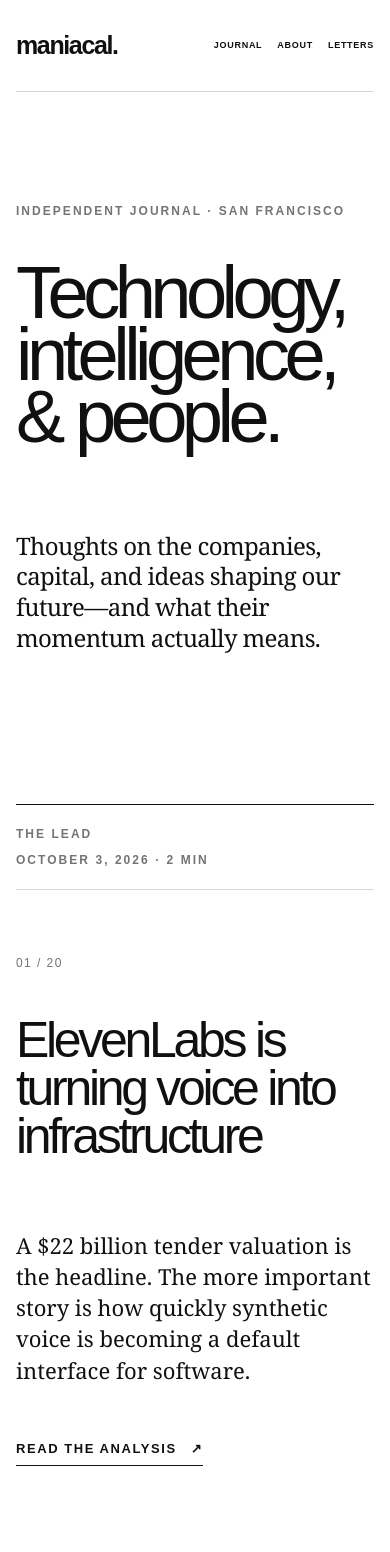
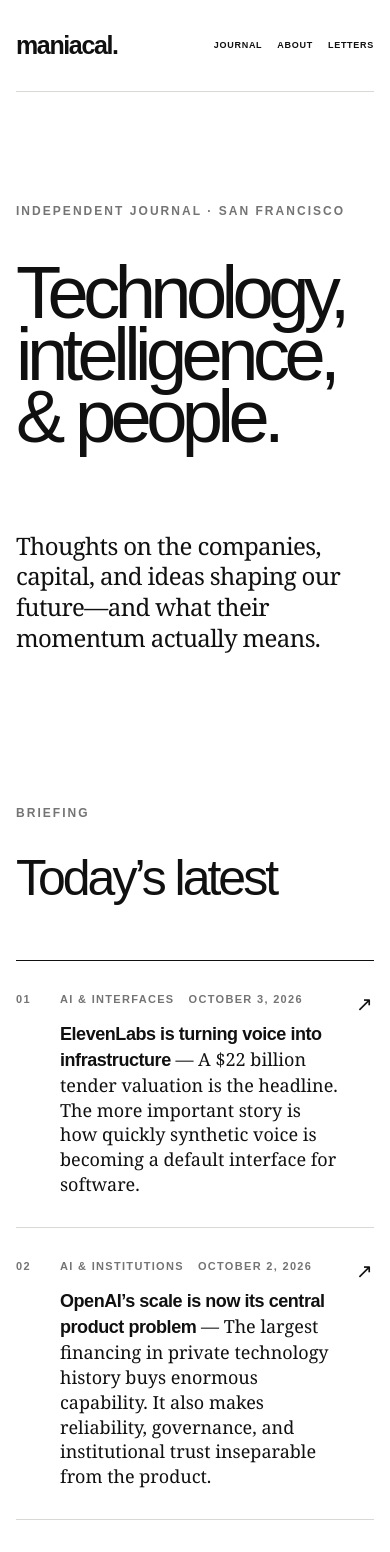
Before and after one commit to dannyeng/maniacal-vc, a Next.js app: page / in a window 390 px wide. Shown: the top 1552 px of the page. Built offline with nearby package versions, Linux system fonts and the light colour scheme.

Commit message:
Update Site source

```diff
--- a/app/globals.css
+++ b/app/globals.css
@@ -116,6 +116,88 @@
   font-size: clamp(25px, 2.25vw, 38px);
   line-height: 1.28;
   letter-spacing: -0.025em;
+}
+
+.latest-briefing {
+  padding-bottom: clamp(150px, 16vw, 270px);
+}
+
+.latest-intro {
+  display: grid;
+  grid-template-columns: 1fr 2fr;
+  gap: 48px;
+  align-items: end;
+  padding-bottom: clamp(52px, 6vw, 92px);
+}
+
+.latest-intro h2 {
+  margin: 0;
+  font-size: clamp(46px, 5.4vw, 88px);
+  font-weight: 500;
+  letter-spacing: -0.06em;
+  line-height: 0.96;
+}
+
+.latest-list {
+  margin: 0;
+  padding: 0;
+  list-style: none;
+  border-top: 1px solid var(--ink);
+}
+
+.latest-list li {
+  border-bottom: 1px solid var(--hairline);
+}
+
+.latest-list a {
+  display: grid;
+  grid-template-columns: 52px 180px minmax(0, 1fr) 24px;
+  gap: clamp(24px, 3vw, 52px);
+  align-items: start;
+  padding: 30px 0 32px;
+  transition: opacity 180ms ease;
+}
+
+.latest-list a:hover {
+  opacity: 0.56;
+}
+
+.latest-number,
+.latest-meta {
+  color: var(--muted);
+  font-size: 11px;
+  font-weight: 600;
+  letter-spacing: 0.12em;
+  text-transform: uppercase;
+}
+
+.latest-number {
+  padding-top: 4px;
+  font-variant-numeric: tabular-nums;
+}
+
+.latest-meta {
+  display: flex;
+  flex-direction: column;
+  gap: 8px;
+  padding-top: 4px;
+}
+
+.latest-line {
+  font-family: Georgia, "Times New Roman", serif;
+  font-size: clamp(18px, 1.55vw, 24px);
+  line-height: 1.38;
+}
+
+.latest-line strong {
+  font-family: Arial, Helvetica, sans-serif;
+  font-weight: 600;
+  letter-spacing: -0.025em;
+}
+
+.latest-arrow {
+  padding-top: 2px;
+  font-size: 20px;
 }
 
 .lead-story {
@@ -797,9 +879,14 @@
   }
 
   .section-intro,
+  .latest-intro,
   .home-manifesto {
     grid-template-columns: 1fr;
     gap: 58px;
+  }
+
+  .latest-list a {
+    grid-template-columns: 42px 145px minmax(0, 1fr) 22px;
   }
 
   .story-row > a {
@@ -887,6 +974,44 @@
   .hero-deck {
     margin-top: 82px;
     font-size: 24px;
+  }
+
+  .latest-briefing {
+    padding-bottom: 130px;
+  }
+
+  .latest-intro {
+    gap: 32px;
+    padding-bottom: 58px;
+  }
+
+  .latest-intro h2 {
+    font-size: 50px;
+  }
+
+  .latest-list a {
+    grid-template-columns: 30px minmax(0, 1fr) 18px;
+    gap: 14px;
+    padding: 26px 0 30px;
+  }
+
+  .latest-meta {
+    grid-column: 2;
+    grid-row: 1;
+    flex-direction: row;
+    flex-wrap: wrap;
+    gap: 8px 14px;
+  }
+
+  .latest-line {
+    grid-column: 2;
+    grid-row: 2;
+    font-size: 18px;
+  }
+
+  .latest-arrow {
+    grid-column: 3;
+    grid-row: 1 / span 2;
   }
 
   .section-rule {
--- a/app/page.tsx
+++ b/app/page.tsx
@@ -2,6 +2,7 @@
 
 export default function HomePage() {
   const [lead, ...rest] = homepagePosts;
+  const latest = homepagePosts.slice(0, 5);
 
   return (
     <>
@@ -12,6 +13,31 @@
           Thoughts on the companies, capital, and ideas shaping our future—and what their
           momentum actually means.
         </p>
+      </section>
+
+      <section className="latest-briefing page-shell" aria-labelledby="latest-heading">
+        <div className="latest-intro">
+          <p className="eyebrow">Briefing</p>
+          <h2 id="latest-heading">Today&rsquo;s latest</h2>
+        </div>
+        <ol className="latest-list">
+          {latest.map((post, index) => (
+            <li key={post.slug}>
+              <a data-analytics-label={`Today's latest: ${post.title}`} href={`/journal/${post.slug}`}>
+                <span className="latest-number">{String(index + 1).padStart(2, "0")}</span>
+                <span className="latest-meta">
+                  <span>{post.category}</span>
+                  <time dateTime={post.isoDate}>{post.date}</time>
+                </span>
+                <span className="latest-line">
+                  <strong>{post.title}</strong>
+                  <span> — {post.deck}</span>
+                </span>
+                <span className="latest-arrow" aria-hidden="true">↗</span>
+              </a>
+            </li>
+          ))}
+        </ol>
       </section>
 
       <section className="lead-story page-shell" aria-labelledby="lead-heading">
```
